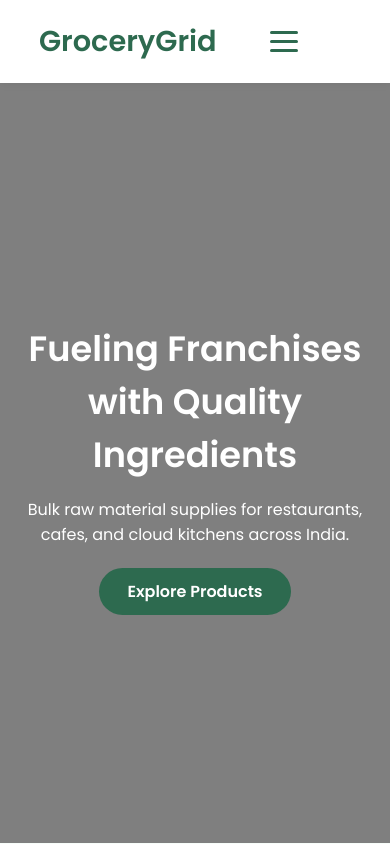
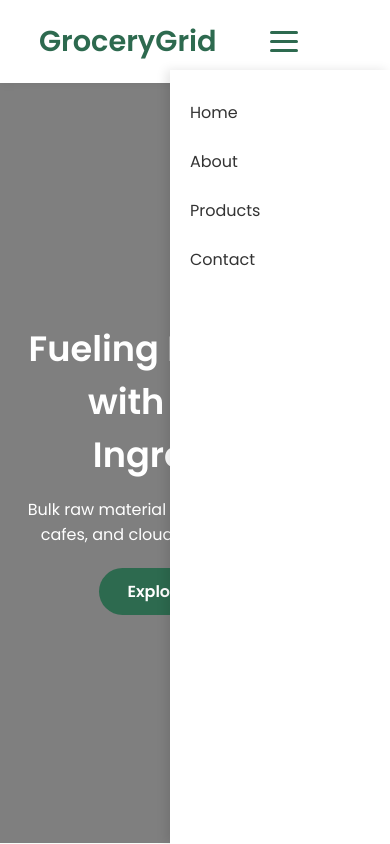
Before and after one commit to udaysinghal/grocery-grid, a plain HTML site: page index.html in a window 390 px wide. Both pictures are taken after a click on the element 283 px from the left and 41 px from the top of the page. Shown: the top 844 px of the page. Drawn offline with nearby package versions, Linux system fonts and the light colour scheme.

Commit message:
Fix hamburger final on mobile

```diff
--- a/assets/css/style.css
+++ b/assets/css/style.css
@@ -452,33 +452,29 @@ footer {
   overflow: hidden;
 }
 
-/* Hamburger styling */
-.hamburger {
-  display: none;
-  flex-direction: column;
-  cursor: pointer;
-  width: 28px;
-  height: 21px;
-  justify-content: space-between;
+
+
+/* Mobile navbar styles */
+/* Mobile Navigation (default hidden) */
+#nav-menu {
+  display: flex;
+  gap: 2rem;
 }
 
-.hamburger span {
-  display: block;
-  height: 3px;
-  background: #2d6a4f;
-  border-radius: 3px;
-}
+@media (max-width: 768px) {
+  .navbar {
+    position: relative;
+  }
 
-/* Mobile navbar styles */
-@media (max-width: 768px) {
-  .navbar nav ul {
+  #nav-menu {
     position: fixed;
     top: 70px;
     right: -100%;
-    background-color: #ffffff;
+    background-color: white;
     height: calc(100% - 70px);
-    width: 200px;
+    width: 220px;
     flex-direction: column;
+    align-items: flex-start;
     padding: 30px 20px;
     gap: 1.5rem;
     box-shadow: -4px 0 10px rgba(0,0,0,0.1);
@@ -486,11 +482,22 @@ footer {
     z-index: 1000;
   }
 
-  .navbar nav ul.active {
+  #nav-menu.active {
     right: 0;
   }
 
   .hamburger {
     display: flex;
+    flex-direction: column;
+    justify-content: space-between;
+    width: 28px;
+    height: 21px;
+    cursor: pointer;
+  }
+
+  .hamburger span {
+    height: 3px;
+    background: #2d6a4f;
+    border-radius: 2px;
   }
 }
--- a/assets/js/script.js
+++ b/assets/js/script.js
@@ -4,12 +4,8 @@ document.addEventListener("DOMContentLoaded", function () {
   const hamburger = document.getElementById("hamburger");
   const navMenu = document.getElementById("nav-menu");
 
-  if (hamburger && navMenu) {
-    hamburger.addEventListener("click", function () {
-      console.log("clicked ✅");
-      navMenu.classList.toggle("active");
-    });
-  } else {
-    console.warn("❌ navMenu or hamburger not found in DOM");
-  }
+  hamburger.addEventListener("click", function () {
+    console.log("clicked ✅");
+    navMenu.classList.toggle("active");
+  });
 });
```
